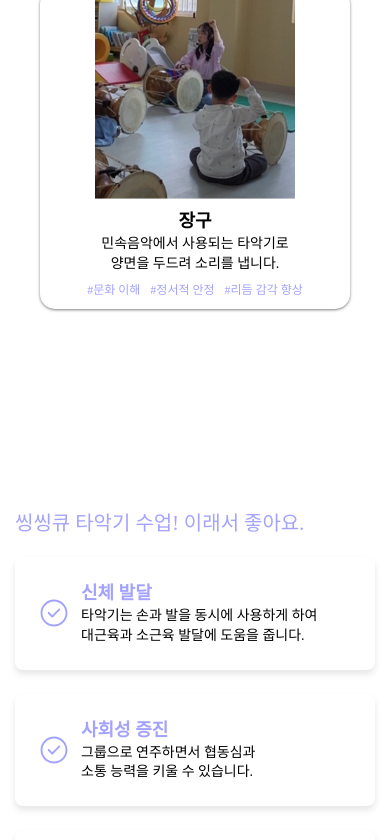
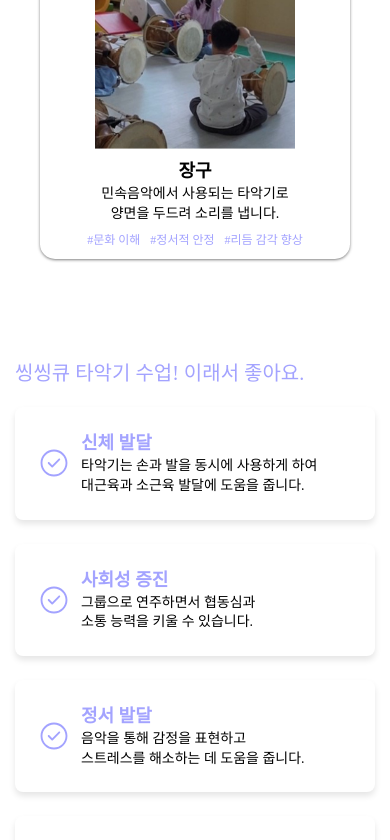
Before and after one commit to aiwebnovel/Dreamus, a React (Vite) app: page /realization/drum-nanta-janggu in a window 390 px wide. Shown: the part 1280-2120 px from the top of the page. Built offline with nearby package versions, Linux system fonts and the light colour scheme.

Commit message:
feat: 반응형 수정

```diff
--- a/src/components/sections/realization/DrumNantaJanggu/PercussionAdvantage.module.scss
+++ b/src/components/sections/realization/DrumNantaJanggu/PercussionAdvantage.module.scss
@@ -5,7 +5,7 @@
     padding: 100px 0px;
 
     @include mobile {
-      padding: 100px 15px;
+      padding: 50px 15px;
     }
   }
 
--- a/src/components/sections/realization/DrumNantaJanggu/PercussionCurriculum.module.scss
+++ b/src/components/sections/realization/DrumNantaJanggu/PercussionCurriculum.module.scss
@@ -5,7 +5,7 @@
     padding: 100px 0px;
 
     @include mobile {
-      padding: 100px 15px;
+      padding: 50px 15px;
     }
   }
 
--- a/src/components/sections/realization/DrumNantaJanggu/PercussionIntroduce.module.scss
+++ b/src/components/sections/realization/DrumNantaJanggu/PercussionIntroduce.module.scss
@@ -5,7 +5,7 @@
     padding: 100px 0px;
 
     @include mobile {
-      padding: 100px 15px;
+      padding: 50px 15px;
     }
   }
 
```
